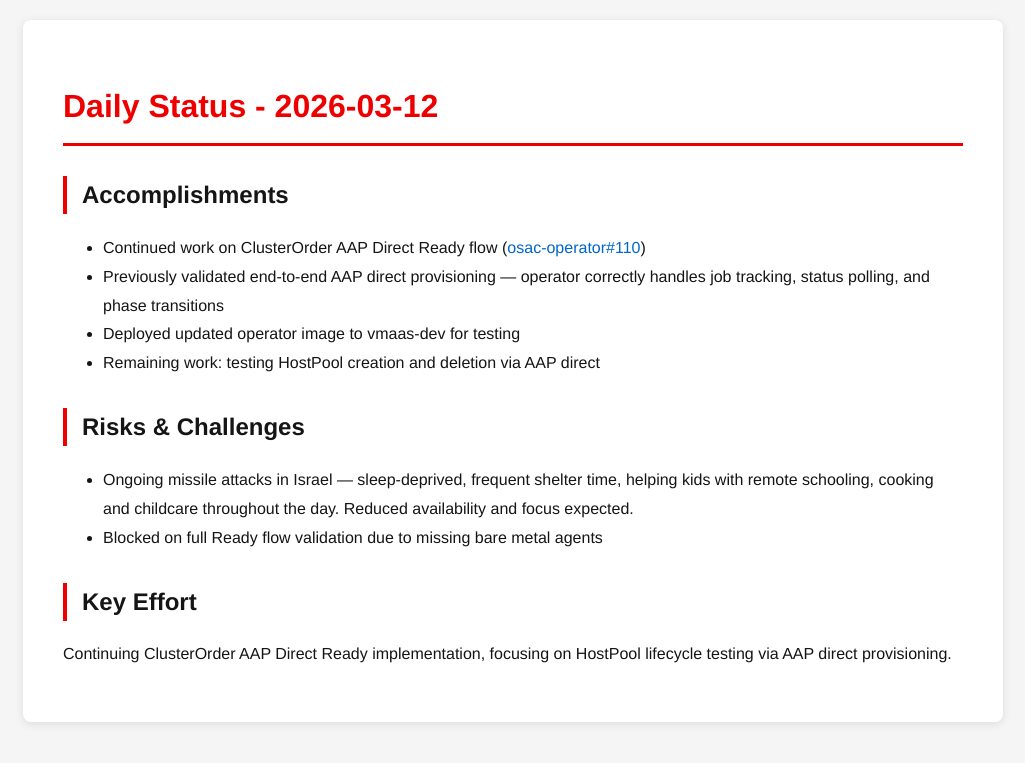
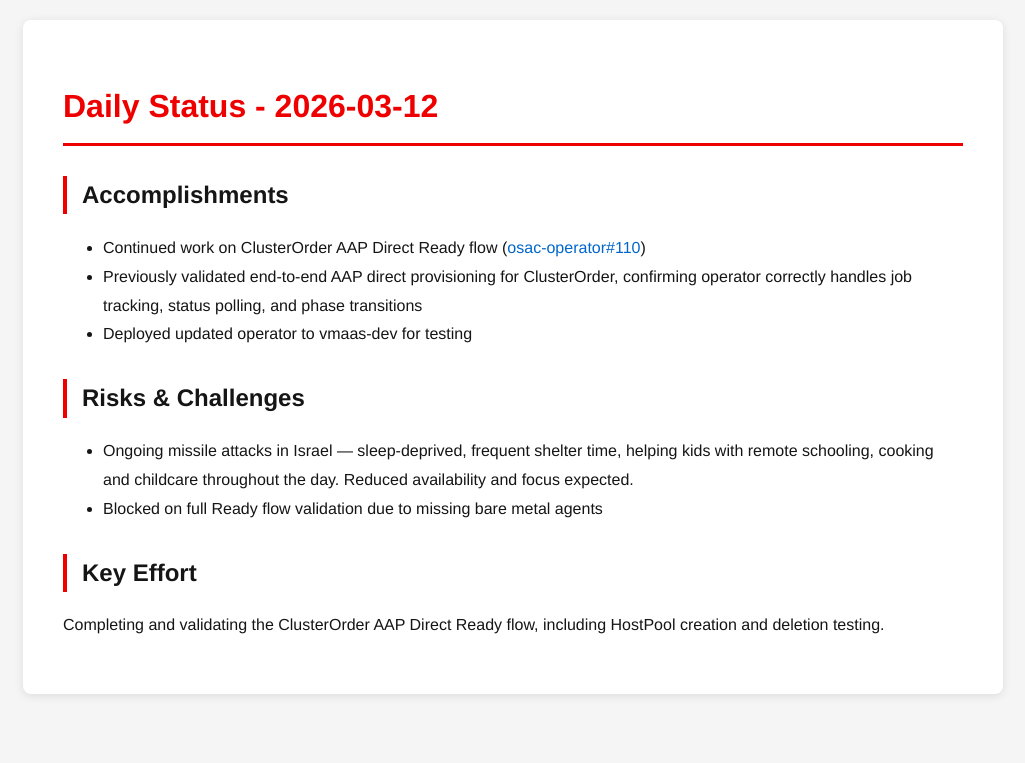
Before and after one commit to tzvatot/daily-status, a Jekyll site: the page built from 2026-03-12.md, in a window 1280 px wide. Shown: the top 763 px of the page, without its empty margins (127-1152 px from the left). Built offline with Jekyll 4.4.1, drawn with Linux system fonts in a browser that asks for light colours.

Commit message:
Daily status update - 2026-03-12

```diff
--- a/2026-03-12.md
+++ b/2026-03-12.md
@@ -8,13 +8,12 @@
 
 ## Accomplishments
 - Continued work on ClusterOrder AAP Direct Ready flow ([osac-operator#110](https://github.com/osac-project/osac-operator/pull/110))
-- Previously validated end-to-end AAP direct provisioning — operator correctly handles job tracking, status polling, and phase transitions
-- Deployed updated operator image to vmaas-dev for testing
-- Remaining work: testing HostPool creation and deletion via AAP direct
+- Previously validated end-to-end AAP direct provisioning for ClusterOrder, confirming operator correctly handles job tracking, status polling, and phase transitions
+- Deployed updated operator to vmaas-dev for testing
 
 ## Risks & Challenges
 - Ongoing missile attacks in Israel — sleep-deprived, frequent shelter time, helping kids with remote schooling, cooking and childcare throughout the day. Reduced availability and focus expected.
 - Blocked on full Ready flow validation due to missing bare metal agents
 
 ## Key Effort
-Continuing ClusterOrder AAP Direct Ready implementation, focusing on HostPool lifecycle testing via AAP direct provisioning.
+Completing and validating the ClusterOrder AAP Direct Ready flow, including HostPool creation and deletion testing.
```
